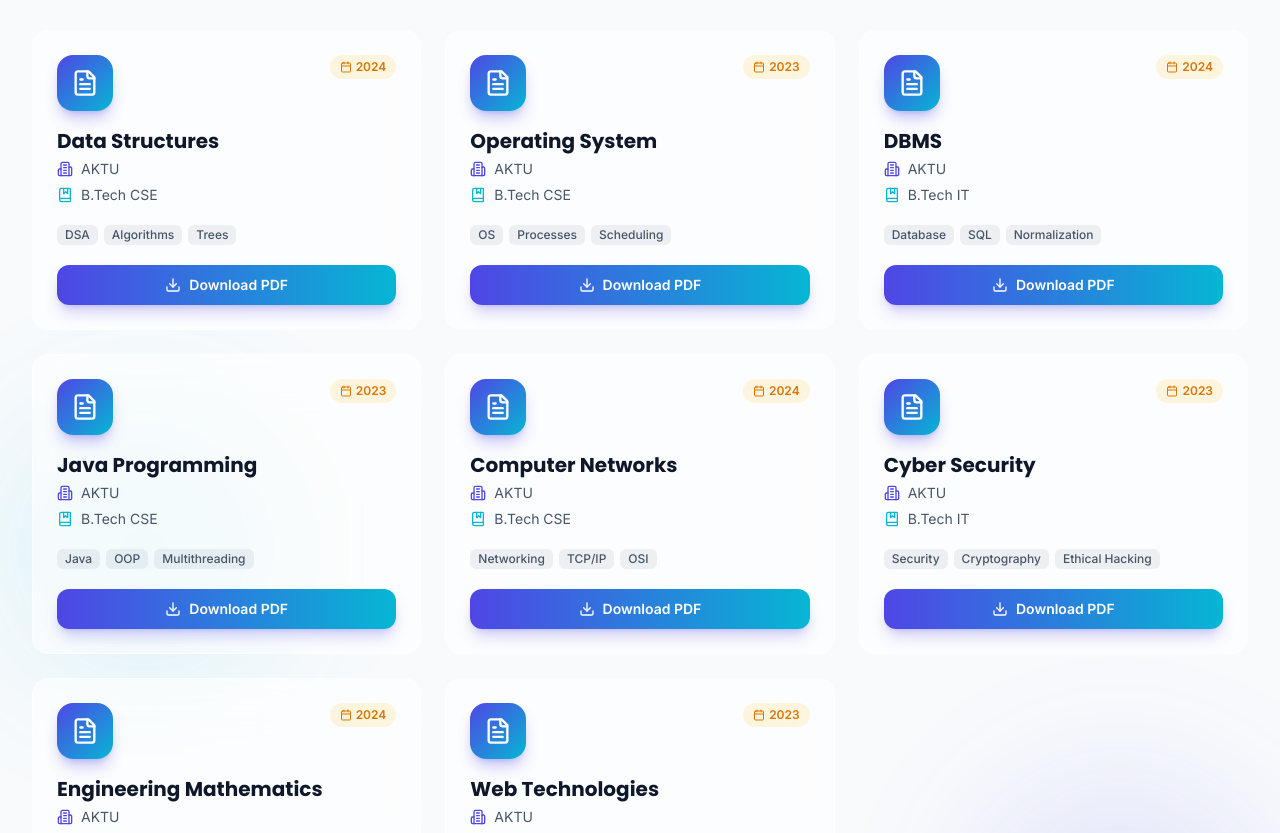
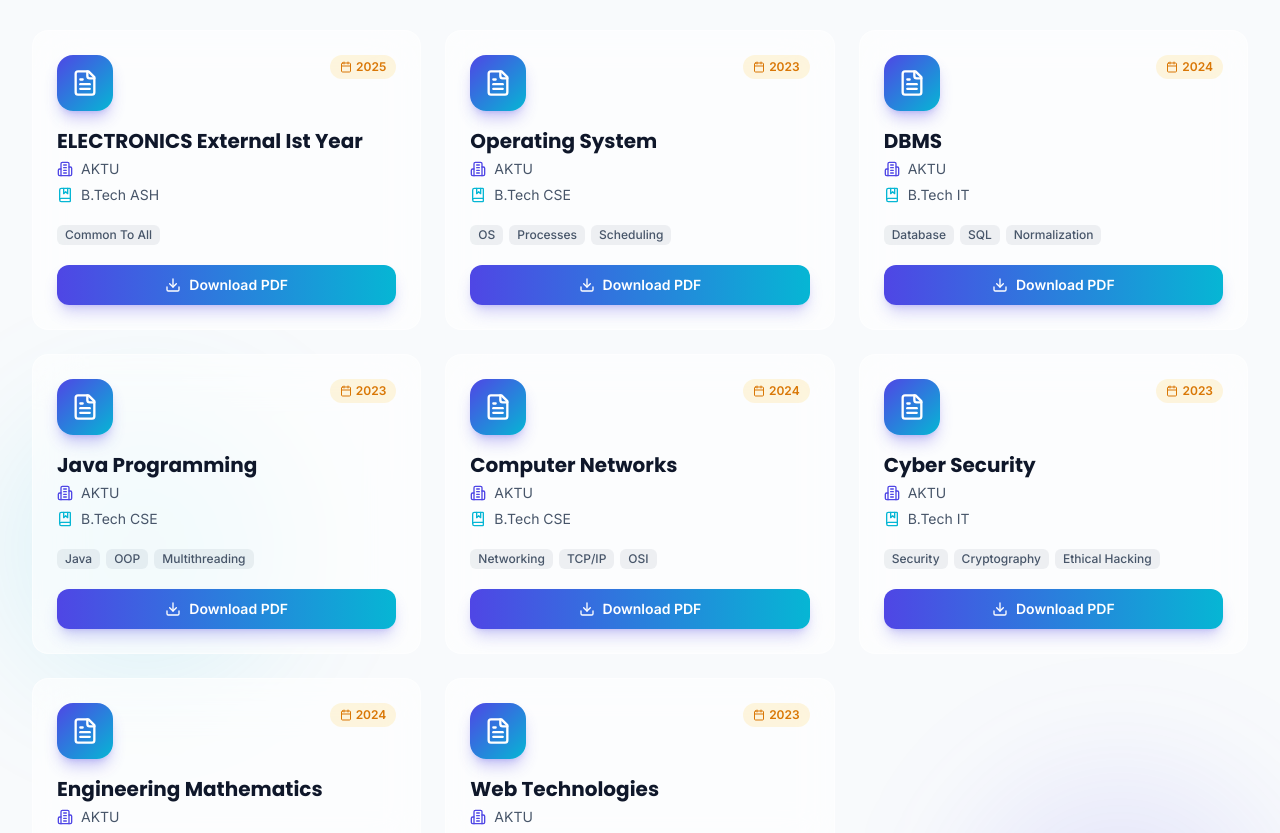
Before and after one commit to FaizTurkey/FizzyEduVault, a React (Vite) app: page / in a window 1280 px wide. Shown: the part 1740-2573 px from the top of the page. Built offline with nearby package versions, Linux system fonts and the light colour scheme.

Commit message:
FaizCommit

```diff
--- a/src/data/papers.ts
+++ b/src/data/papers.ts
@@ -12,12 +12,12 @@ export interface Paper {
 export const papers: Paper[] = [
   {
     id: 1,
-    subject: 'Data Structures',
+    subject: 'ELECTRONICS External Ist Year',
     university: 'AKTU',
-    course: 'B.Tech CSE',
-    year: 2024,
-    pdfUrl: '#',
-    tags: ['DSA', 'Algorithms', 'Trees', 'Graphs'],
+    course: 'B.Tech ASH',
+    year: 2025,
+    pdfUrl: '/papers/ELECTRONICS_Faiz.pdf',
+    tags: ['Common To All'],
   },
   {
     id: 2,
```
Also changed, not shown: 1 other file (tests, documents, lock files or other folders).
